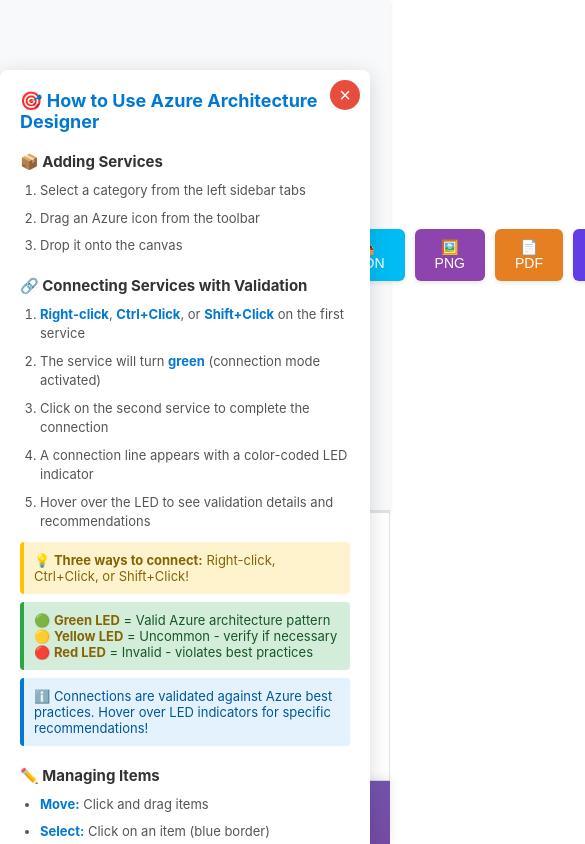
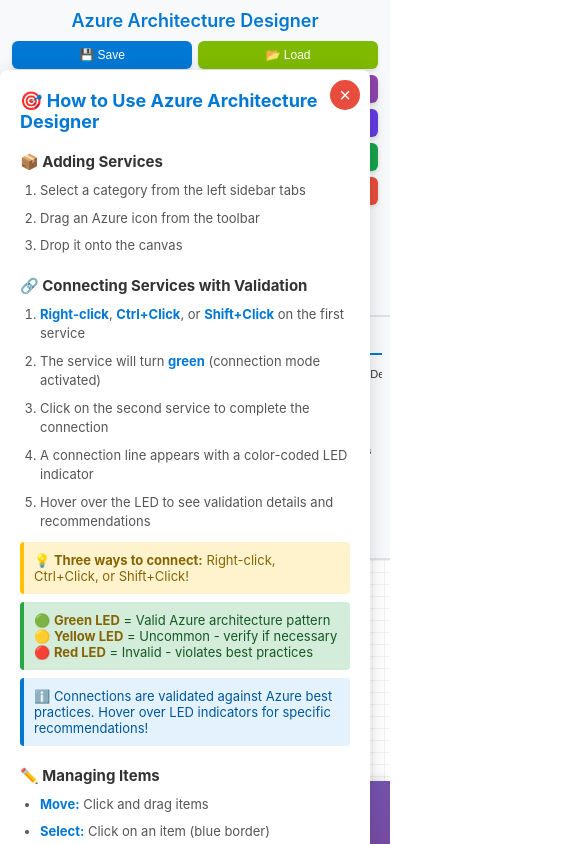
Before and after one commit to ArunimMicrosoft/Az-visio-web, a React (Vite) app: page / in a window 390 px wide. Shown: the top 844 px of the page, 585 px wide, since content can reach past the window. Built offline with nearby package versions, Linux system fonts and the light colour scheme.

Commit message:
Add comprehensive responsive design for mobile, tablet, and desktop

```diff
--- a/src/App.css
+++ b/src/App.css
@@ -29,3 +29,73 @@
   border-radius: 0;
   margin: 0;
 }
+
+/* ===== RESPONSIVE DESIGN ===== */
+
+/* Tablet (Portrait) - 768px and below */
+@media (max-width: 768px) {
+  .main-content {
+    flex-direction: column;
+  }
+
+  /* Toolbar becomes horizontal on tablet/mobile */
+  .main-content > .toolbar {
+    width: 100%;
+    height: auto;
+    max-height: 40vh;
+    border-right: none;
+    border-bottom: 2px solid #dee2e6;
+    flex-shrink: 0;
+  }
+
+  /* Cost summary takes full width on tablet */
+  .main-content > .cost-summary {
+    width: 100%;
+    max-width: 100%;
+    min-width: 100%;
+    border-left: none;
+    border-top: 2px solid #dee2e6;
+    max-height: 30vh;
+  }
+
+  /* Canvas adjusts to remaining space */
+  .canvas {
+    flex: 1;
+    min-height: 400px;
+  }
+}
+
+/* Mobile (Portrait) - 480px and below */
+@media (max-width: 480px) {
+  .app {
+    font-size: 14px;
+  }
+
+  /* Toolbar more compact on mobile */
+  .main-content > .toolbar {
+    max-height: 35vh;
+    padding: 8px;
+  }
+
+  /* Cost summary more compact */
+  .main-content > .cost-summary {
+    max-height: 25vh;
+  }
+
+  /* Canvas minimum height reduced for mobile */
+  .canvas {
+    min-height: 300px;
+  }
+}
+
+/* Large Desktop - 1920px and above */
+@media (min-width: 1920px) {
+  .main-content > .toolbar {
+    width: 300px;
+  }
+
+  .main-content > .cost-summary {
+    width: 380px;
+    max-width: 380px;
+  }
+}
--- a/src/components/AzureIcon.css
+++ b/src/components/AzureIcon.css
@@ -42,3 +42,69 @@
   max-width: 80px;
   line-height: 1.2;
 }
+
+/* ===== RESPONSIVE DESIGN ===== */
+
+/* Tablet (Portrait) - 768px and below */
+@media (max-width: 768px) {
+  .azure-icon {
+    padding: 6px;
+    margin: 3px;
+    min-width: 70px;
+  }
+
+  .icon-symbol {
+    width: 45px;
+    height: 45px;
+    margin-bottom: 4px;
+  }
+
+  .icon-label {
+    font-size: 10px;
+    max-width: 70px;
+  }
+}
+
+/* Mobile (Portrait) - 480px and below */
+@media (max-width: 480px) {
+  .azure-icon {
+    padding: 5px;
+    margin: 2px;
+    min-width: 60px;
+  }
+
+  .icon-symbol {
+    width: 38px;
+    height: 38px;
+    margin-bottom: 3px;
+  }
+
+  .icon-label {
+    font-size: 9px;
+    max-width: 60px;
+    line-height: 1.1;
+  }
+
+  /* Larger touch target on mobile */
+  .azure-icon {
+    min-height: 65px;
+  }
+}
+
+/* Large Desktop - 1920px and above */
+@media (min-width: 1920px) {
+  .azure-icon {
+    padding: 10px;
+    min-width: 100px;
+  }
+
+  .icon-symbol {
+    width: 60px;
+    height: 60px;
+  }
+
+  .icon-label {
+    font-size: 12px;
+    max-width: 100px;
+  }
+}
--- a/src/components/Canvas.css
+++ b/src/components/Canvas.css
@@ -271,3 +271,111 @@
     opacity: 0;
   }
 }
+
+/* ===== RESPONSIVE DESIGN ===== */
+
+/* Tablet (Portrait) - 768px and below */
+@media (max-width: 768px) {
+  .canvas {
+    min-height: 400px;
+    background-size: 15px 15px;
+  }
+
+  .canvas-item {
+    padding: 8px;
+  }
+
+  .item-symbol {
+    width: 50px;
+    height: 50px;
+    padding: 6px;
+  }
+
+  .item-label {
+    font-size: 11px;
+    max-width: 90px;
+  }
+
+  /* Touch-friendly hit areas */
+  .canvas-item {
+    min-width: 80px;
+    min-height: 80px;
+  }
+}
+
+/* Mobile (Portrait) - 480px and below */
+@media (max-width: 480px) {
+  .canvas {
+    min-height: 300px;
+    background-size: 12px 12px;
+  }
+
+  .canvas-item {
+    padding: 6px;
+  }
+
+  .item-symbol {
+    width: 40px;
+    height: 40px;
+    padding: 5px;
+    margin-bottom: 6px;
+  }
+
+  .item-label {
+    font-size: 10px;
+    max-width: 75px;
+  }
+
+  .item-label-edit {
+    font-size: 10px;
+    max-width: 75px;
+  }
+
+  /* Larger touch targets on mobile */
+  .canvas-item {
+    min-width: 70px;
+    min-height: 70px;
+  }
+
+  /* Thicker connection lines on mobile for better visibility */
+  .connections-svg line {
+    stroke-width: 3px;
+  }
+
+  .connections-svg marker path {
+    stroke-width: 1px;
+  }
+}
+
+/* Landscape orientation adjustments */
+@media (max-width: 768px) and (orientation: landscape) {
+  .canvas {
+    min-height: 250px;
+  }
+
+  .main-content > .toolbar {
+    max-height: 50vh;
+  }
+
+  .main-content > .cost-summary {
+    max-height: 40vh;
+  }
+}
+
+/* Large Desktop - 1920px and above */
+@media (min-width: 1920px) {
+  .canvas-item {
+    padding: 12px;
+  }
+
+  .item-symbol {
+    width: 70px;
+    height: 70px;
+    padding: 10px;
+  }
+
+  .item-label {
+    font-size: 13px;
+    max-width: 120px;
+  }
+}
--- a/src/components/ControlPanel.css
+++ b/src/components/ControlPanel.css
@@ -132,3 +132,76 @@
 .help-text p {
   margin: 0;
 }
+
+/* ===== RESPONSIVE DESIGN ===== */
+
+/* Tablet (Portrait) - 768px and below */
+@media (max-width: 768px) {
+  .control-panel {
+    flex-direction: column;
+    gap: 12px;
+    padding: 12px 15px;
+    align-items: stretch;
+  }
+
+  .app-title {
+    font-size: 20px;
+    text-align: center;
+  }
+
+  .control-buttons {
+    flex-wrap: wrap;
+    justify-content: center;
+    gap: 8px;
+  }
+
+  .control-btn {
+    padding: 8px 16px;
+    font-size: 13px;
+    flex: 1;
+    min-width: 90px;
+  }
+}
+
+/* Mobile (Portrait) - 480px and below */
+@media (max-width: 480px) {
+  .control-panel {
+    padding: 10px 12px;
+    gap: 10px;
+  }
+
+  .app-title {
+    font-size: 18px;
+  }
+
+  .control-buttons {
+    gap: 6px;
+  }
+
+  .control-btn {
+    padding: 7px 12px;
+    font-size: 12px;
+    min-width: 80px;
+  }
+
+  /* Stack buttons in 2 columns on very small screens */
+  .control-btn {
+    flex: 1 1 calc(50% - 3px);
+  }
+}
+
+/* Large Desktop - 1920px and above */
+@media (min-width: 1920px) {
+  .control-panel {
+    padding: 18px 30px;
+  }
+
+  .app-title {
+    font-size: 28px;
+  }
+
+  .control-btn {
+    padding: 12px 24px;
+    font-size: 15px;
+  }
+}
--- a/src/components/CostSummary.css
+++ b/src/components/CostSummary.css
@@ -321,3 +321,152 @@
     padding: 6px;
   }
 }
+
+/* ===== RESPONSIVE DESIGN ===== */
+
+/* Tablet (Portrait) - 768px and below */
+@media (max-width: 768px) {
+  .cost-summary {
+    width: 100%;
+    max-height: 30vh;
+    overflow-y: auto;
+    padding: 12px;
+    margin: 0;
+    border-radius: 0;
+  }
+
+  .cost-header {
+    flex-direction: column;
+    align-items: flex-start;
+    gap: 8px;
+  }
+
+  .cost-header h3 {
+    font-size: 16px;
+  }
+
+  .cost-selectors {
+    width: 100%;
+    justify-content: space-between;
+  }
+
+  .region-selector,
+  .currency-selector {
+    flex: 1;
+    font-size: 11px;
+    padding: 4px 8px;
+  }
+
+  .cost-total {
+    flex-direction: column;
+    gap: 10px;
+  }
+
+  .cost-value {
+    font-size: 20px;
+  }
+
+  .cost-table {
+    font-size: 12px;
+  }
+
+  .cost-table th,
+  .cost-table td {
+    padding: 6px 4px;
+  }
+
+  .export-pdf-btn {
+    padding: 8px 16px;
+    font-size: 13px;
+  }
+}
+
+/* Mobile (Portrait) - 480px and below */
+@media (max-width: 480px) {
+  .cost-summary {
+    max-height: 25vh;
+    padding: 10px;
+  }
+
+  .cost-summary.empty {
+    padding: 20px;
+  }
+
+  .cost-icon {
+    font-size: 36px;
+  }
+
+  .cost-header h3 {
+    font-size: 15px;
+  }
+
+  .region-selector,
+  .currency-selector {
+    font-size: 10px;
+    padding: 3px 6px;
+  }
+
+  .cost-value {
+    font-size: 18px;
+  }
+
+  .cost-label {
+    font-size: 11px;
+  }
+
+  .cost-badge {
+    font-size: 10px;
+    padding: 2px 8px;
+  }
+
+  .cost-table {
+    font-size: 11px;
+  }
+
+  .cost-table th,
+  .cost-table td {
+    padding: 5px 3px;
+  }
+
+  .export-pdf-btn {
+    padding: 7px 12px;
+    font-size: 12px;
+  }
+
+  .cost-toggle-btn {
+    padding: 8px;
+    font-size: 13px;
+  }
+}
+
+/* Landscape orientation on mobile/tablet */
+@media (max-width: 768px) and (orientation: landscape) {
+  .cost-summary {
+    max-height: 40vh;
+  }
+}
+
+/* Large Desktop - 1920px and above */
+@media (min-width: 1920px) {
+  .cost-summary {
+    width: 380px;
+    padding: 18px;
+  }
+
+  .cost-header h3 {
+    font-size: 20px;
+  }
+
+  .cost-value {
+    font-size: 28px;
+  }
+
+  .cost-table {
+    font-size: 14px;
+  }
+
+  .cost-table th,
+  .cost-table td {
+    padding: 10px;
+  }
+}
--- a/src/components/Toolbar.css
+++ b/src/components/Toolbar.css
@@ -81,3 +81,113 @@
 .toolbar-icons::-webkit-scrollbar-thumb:hover {
   background: #555;
 }
+
+/* ===== RESPONSIVE DESIGN ===== */
+
+/* Tablet (Portrait) - 768px and below */
+@media (max-width: 768px) {
+  .toolbar {
+    width: 100%;
+    height: auto;
+    max-height: 40vh;
+    border-right: none;
+    border-bottom: 2px solid #dee2e6;
+    padding: 8px;
+  }
+
+  .toolbar-title {
+    font-size: 14px;
+    margin-bottom: 10px;
+    padding: 8px;
+  }
+
+  /* Category tabs become horizontal scrollable on tablet */
+  .category-tabs {
+    flex-direction: row;
+    overflow-x: auto;
+    overflow-y: hidden;
+    gap: 4px;
+    margin-bottom: 10px;
+    white-space: nowrap;
+    scrollbar-width: thin;
+    scrollbar-color: #c1c1c1 #f1f1f1;
+  }
+
+  .category-tabs::-webkit-scrollbar {
+    height: 6px;
+  }
+
+  .category-tabs::-webkit-scrollbar-track {
+    background: #f1f1f1;
+    border-radius: 3px;
+  }
+
+  .category-tabs::-webkit-scrollbar-thumb {
+    background: #888;
+    border-radius: 3px;
+  }
+
+  .category-tab {
+    padding: 6px 10px;
+    font-size: 12px;
+    border-left: none;
+    border-bottom: 3px solid transparent;
+    flex-shrink: 0;
+  }
+
+  .category-tab.active {
+    border-left: none;
+    border-bottom-color: #0078D4;
+  }
+
+  /* Icons in grid layout on tablet */
+  .toolbar-icons {
+    display: grid;
+    grid-template-columns: repeat(auto-fill, minmax(80px, 1fr));
+    gap: 8px;
+    max-height: 20vh;
+    padding: 0;
+  }
+}
+
+/* Mobile (Portrait) - 480px and below */
+@media (max-width: 480px) {
+  .toolbar {
+    max-height: 35vh;
+    padding: 6px;
+  }
+
+  .toolbar-title {
+    font-size: 13px;
+    padding: 6px;
+    margin-bottom: 8px;
+  }
+
+  .category-tab {
+    padding: 5px 8px;
+    font-size: 11px;
+  }
+
+  /* Icons in smaller grid on mobile */
+  .toolbar-icons {
+    grid-template-columns: repeat(auto-fill, minmax(70px, 1fr));
+    gap: 6px;
+    max-height: 18vh;
+  }
+}
+
+/* Large Desktop - 1920px and above */
+@media (min-width: 1920px) {
+  .toolbar {
+    width: 300px;
+  }
+
+  .toolbar-title {
+    font-size: 18px;
+  }
+
+  .category-tab {
+    font-size: 14px;
+    padding: 10px 14px;
+  }
+}
--- a/src/index.css
+++ b/src/index.css
@@ -6,6 +6,9 @@
   -webkit-font-smoothing: antialiased;
   -moz-osx-font-smoothing: grayscale;
   overflow: hidden;
+  /* Touch-friendly improvements */
+  touch-action: manipulation;
+  -webkit-tap-highlight-color: transparent;
 }
 
 code {
@@ -17,3 +20,22 @@
   width: 100vw;
   height: 100vh;
 }
+
+/* Improve scrolling on mobile */
+* {
+  -webkit-overflow-scrolling: touch;
+}
+
+/* Prevent text selection on mobile during drag operations */
+@media (max-width: 768px) {
+  body {
+    user-select: none;
+    -webkit-user-select: none;
+  }
+
+  /* Allow text selection in input fields and text areas */
+  input, textarea, [contenteditable] {
+    user-select: text;
+    -webkit-user-select: text;
+  }
+}
```
